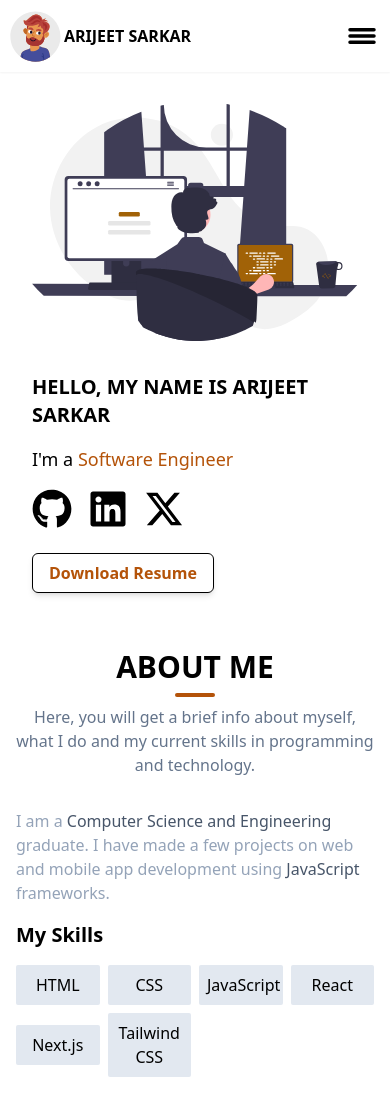
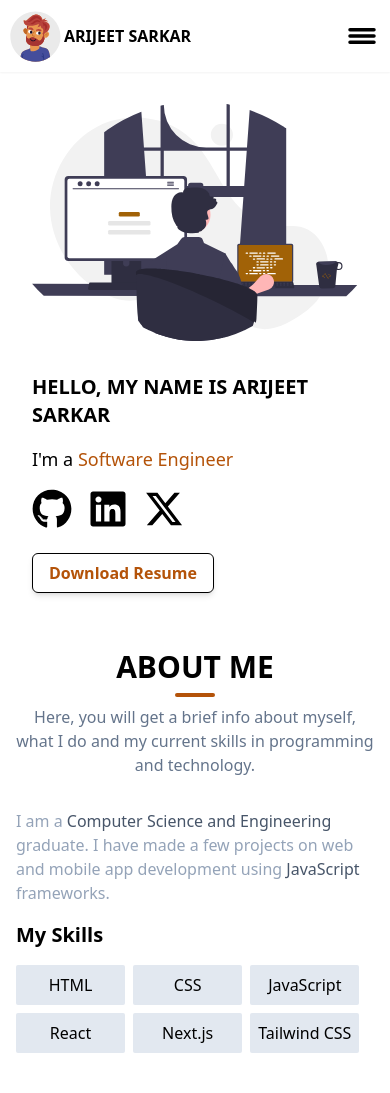
Before and after one commit to Arijeet10/my-website, a Next.js app: page / in a window 390 px wide. After the commit the page ends 1069 px from the top, so only its background shows below. Built offline with nearby package versions, Linux system fonts and the light colour scheme.

Commit message:
about section responsive done

```diff
--- a/app/layout.js
+++ b/app/layout.js
@@ -1,5 +1,5 @@
+import Navbar from "@/components/Navbar";
 import "./globals.css";
-
 
 export const metadata = {
   title: "Arijeet Sarkar",
@@ -9,7 +9,10 @@ export const metadata = {
 export default function RootLayout({ children }) {
   return (
     <html lang="en">
-      <body>{children}</body>
+      <body>
+        <Navbar />
+        {children}
+      </body>
     </html>
   );
 }
--- a/app/page.js
+++ b/app/page.js
@@ -1,17 +1,17 @@
 import About from "@/components/About";
 import HeroSection from "@/components/Hero";
-import Navbar from "@/components/Navbar";
 
 const Home = () => {
   return (
     <>
       <div>
-        <Navbar />
         <HeroSection />
-        <About />
+        <div id="about">
+          <About />
+        </div>
       </div>
     </>
-   );
-}
+  );
+};
 
 export default Home;
--- a/components/About.js
+++ b/components/About.js
@@ -22,20 +22,20 @@ const About = () => {
           </div>
           <div className="flex flex-col items-start gap-4">
             <div className="font-semibold text-xl">My Skills</div>
-            <div className="font-medium grid grid-cols-4 lg:grid-cols-4 sm:grid-cols-3 justify-center items-center gap-2">
-              <div className="hover:bg-amber-700 hover:text-white bg-slate-200 p-2 rounded-sm text-center">
+            <div className="font-medium grid grid-cols-3 lg:grid-cols-4 justify-center items-center gap-2 overflow-hidden">
+              <div className="hover:bg-amber-700 hover:text-white bg-slate-200 py-2 rounded-sm text-center">
                 HTML
               </div>
-              <div className="hover:bg-amber-700 hover:text-white bg-slate-200 p-2 rounded-sm text-center">
+              <div className="hover:bg-amber-700 hover:text-white bg-slate-200 py-2 rounded-sm text-center">
                 CSS
               </div>
-              <div className="hover:bg-amber-700 hover:text-white bg-slate-200 p-2 rounded-sm text-center">
+              <div className="hover:bg-amber-700 hover:text-white bg-slate-200 py-2 rounded-sm text-center">
                 JavaScript
               </div>
-              <div className="hover:bg-amber-700 hover:text-white bg-slate-200 p-2 rounded-sm text-center">
+              <div className="hover:bg-amber-700 hover:text-white bg-slate-200 py-2 rounded-sm text-center">
                 React
               </div>
-              <div className="hover:bg-amber-700 hover:text-white bg-slate-200 p-2 rounded-sm text-center">
+              <div className="hover:bg-amber-700 hover:text-white bg-slate-200 py-2 rounded-sm text-center">
                 Next.js
               </div>
               <div className="hover:bg-amber-700 hover:text-white bg-slate-200 p-2 rounded-sm text-center">
--- a/components/Navbar.js
+++ b/components/Navbar.js
@@ -50,10 +50,10 @@ const Navbar = () => {
         </div>
         {/* Desktop View */}
         <div className=" hidden sm:col-span-8 sm:flex sm:items-center sm:justify-end sm:gap-8">
-          <Link href="#" className="hover:text-amber-700">
+          <Link href="/" className="hover:text-amber-700">
             Home
           </Link>
-          <Link href="#" className="hover:text-amber-700">
+          <Link href="/#about" className="hover:text-amber-700">
             About
           </Link>
           <Link href="#" className="hover:text-amber-700">
```
